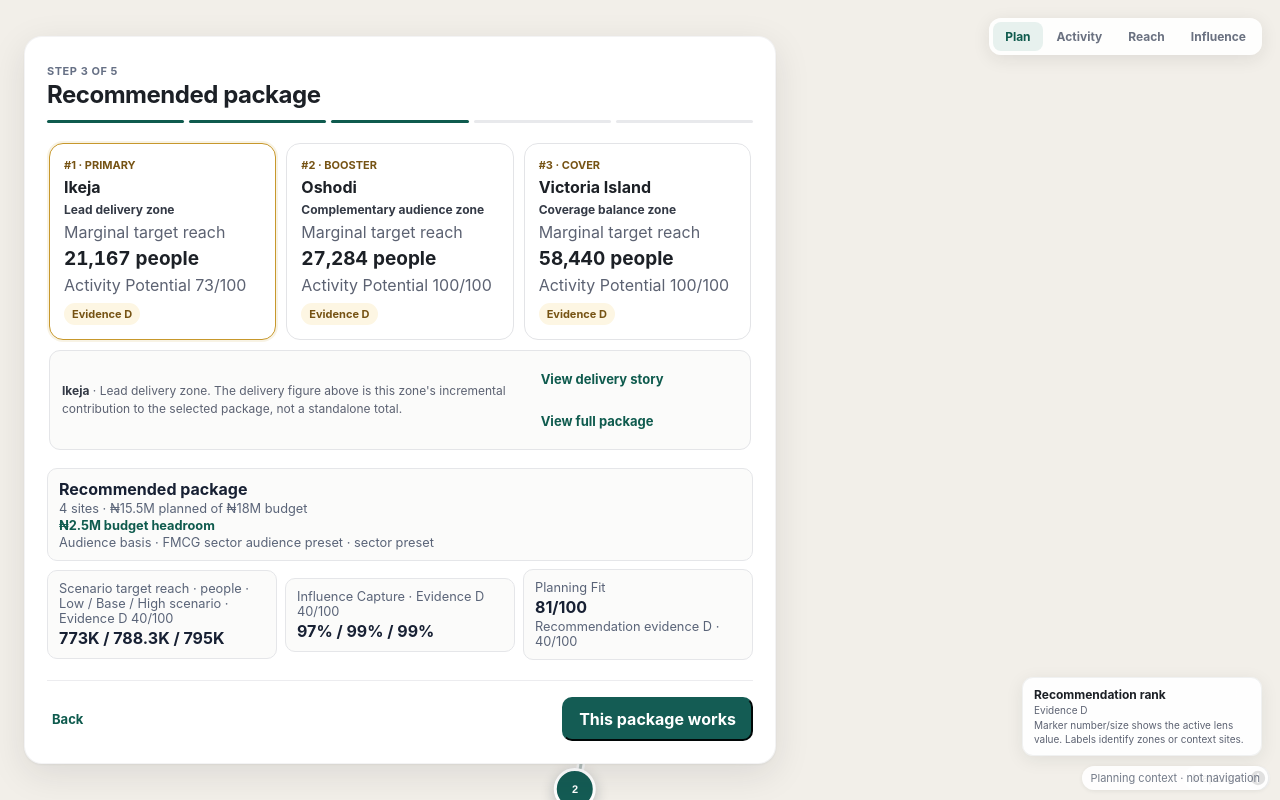
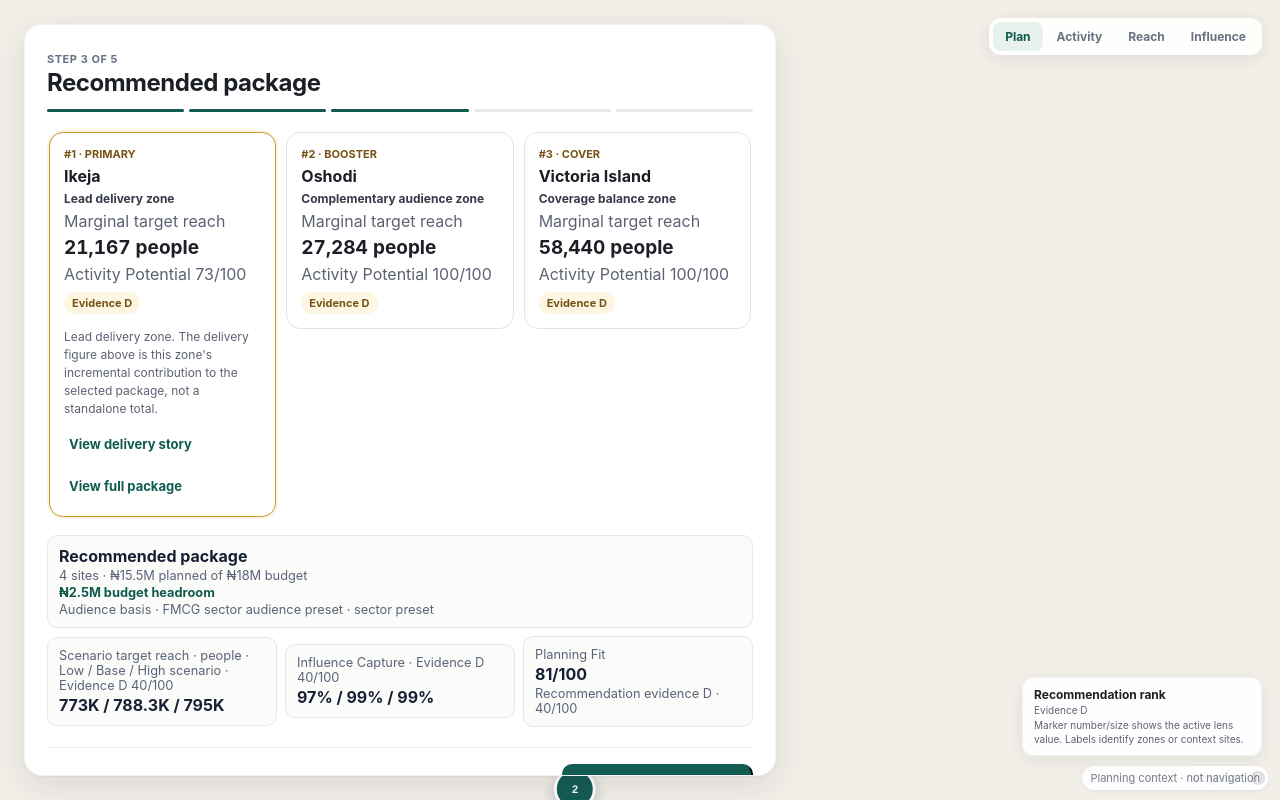
Before and after one commit to GeoTracka/ooh-datahub, a Next.js app: page / in a window 1280 px wide. Both pictures are taken after a click on the button "Use default timing & budget". Built offline with nearby package versions, Linux system fonts and the light colour scheme.

Commit message:
keep one selected recommendation detail surface

```diff
--- a/src/features/RecommendationCarousel.tsx
+++ b/src/features/RecommendationCarousel.tsx
@@ -27,46 +27,6 @@ function deliveryFor(
   };
 }
 
-function SelectedZoneDetail({
-  card,
-  className,
-  includeLabel = false,
-  onExplain,
-  onShowFullPackage,
-}: {
-  card: ZoneCard;
-  className?: string;
-  includeLabel?: boolean;
-  onExplain(): void;
-  onShowFullPackage(): void;
-}) {
-  return (
-    <div className={`recommendation-selected-detail${className ? ` ${className}` : ""}`}>
-      <p>
-        {includeLabel && <><strong>{card.label}</strong> · </>}
-        {card.role}. The delivery figure above is this zone&apos;s incremental contribution
-        to the selected package, not a standalone total.
-      </p>
-      <div className="recommendation-focus-actions">
-        <button
-          type="button"
-          className="explorer-link-button recommendation-story"
-          onClick={onExplain}
-        >
-          View delivery story
-        </button>
-        <button
-          type="button"
-          className="explorer-link-button"
-          onClick={onShowFullPackage}
-        >
-          View full package
-        </button>
-      </div>
-    </div>
-  );
-}
-
 export function RecommendationCarousel({
   cards,
   objective,
@@ -82,8 +42,6 @@ export function RecommendationCarousel({
   onSelect(zoneId: string | null): void;
   onExplain(zoneId: string): void;
 }) {
-  const selectedCard = cards.find((card) => card.zoneId === selectedZoneId) ?? null;
-
   return (
     <div className="recommendation-carousel" aria-label="Recommended package zones">
       {cards.map((card) => {
@@ -116,25 +74,32 @@ export function RecommendationCarousel({
               <span className="recommendation-evidence">{evidenceLabel}</span>
             </button>
             {selected && (
-              <SelectedZoneDetail
-                card={card}
-                className="recommendation-selected-detail-mobile"
-                onExplain={() => onExplain(card.zoneId)}
-                onShowFullPackage={() => onSelect(null)}
-              />
+              <div className="recommendation-selected-detail">
+                <p>
+                  {card.role}. The delivery figure above is this zone&apos;s incremental
+                  contribution to the selected package, not a standalone total.
+                </p>
+                <div className="recommendation-focus-actions">
+                  <button
+                    type="button"
+                    className="explorer-link-button recommendation-story"
+                    onClick={() => onExplain(card.zoneId)}
+                  >
+                    View delivery story
+                  </button>
+                  <button
+                    type="button"
+                    className="explorer-link-button"
+                    onClick={() => onSelect(null)}
+                  >
+                    View full package
+                  </button>
+                </div>
+              </div>
             )}
           </article>
         );
       })}
-      {selectedCard && (
-        <SelectedZoneDetail
-          card={selectedCard}
-          className="recommendation-selected-detail-desktop"
-          includeLabel
-          onExplain={() => onExplain(selectedCard.zoneId)}
-          onShowFullPackage={() => onSelect(null)}
-        />
-      )}
     </div>
   );
 }
```
